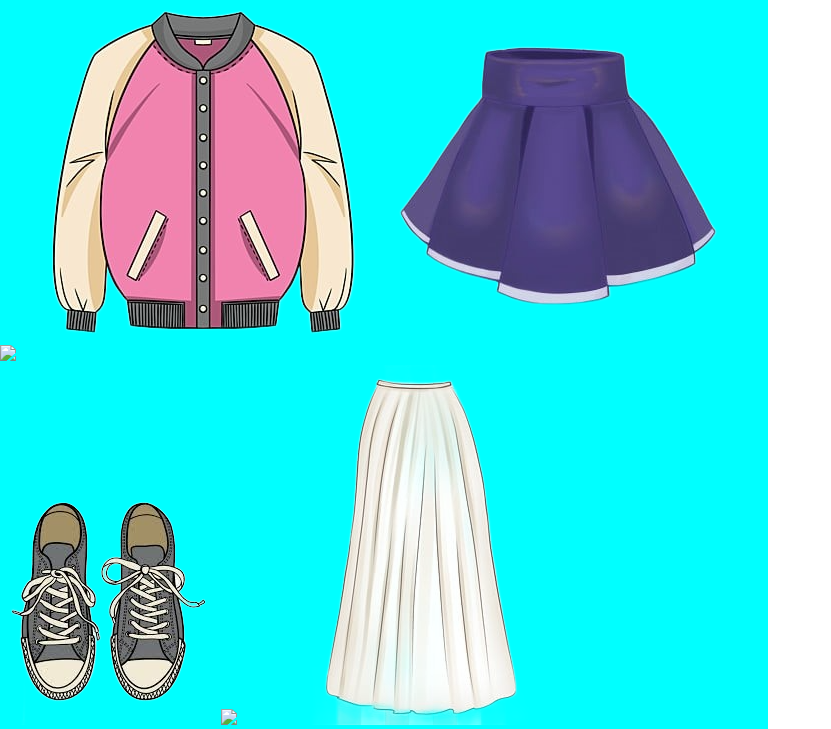
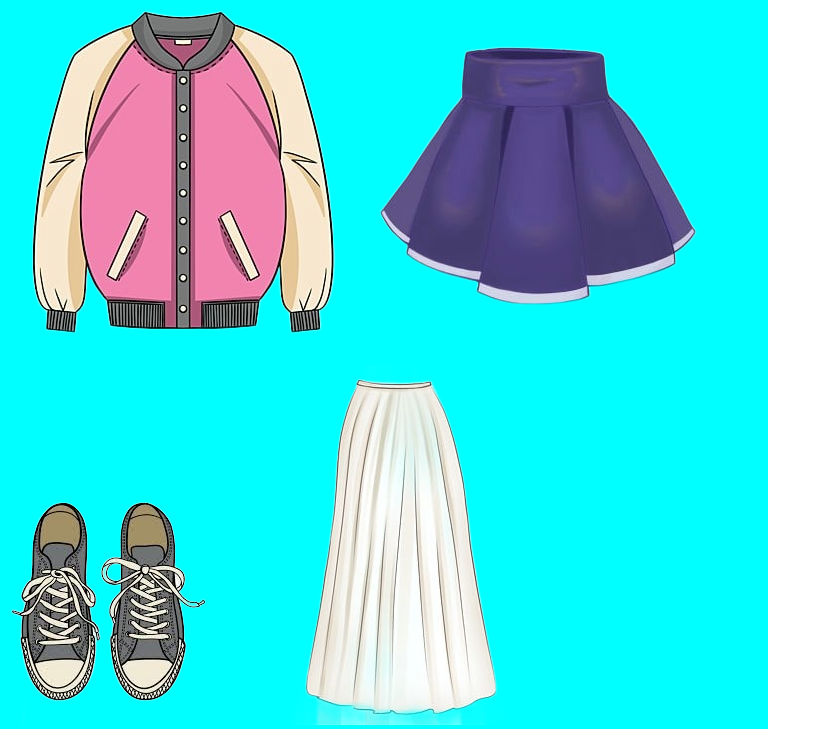
Before and after one commit to logielodewyk-ITvarsity/Module-4-Assessment-1, a plain HTML site: page index.html in a window 1280 px wide. Shown: the part 1830-2559 px from the top of the page, without its empty margins (0-831 px from the left). Drawn offline with Linux system fonts and the light colour scheme.

Commit message:
Update index.html

```diff
--- a/index.html
+++ b/index.html
@@ -70,11 +70,9 @@
            <img src="images/brown dress.png" class="draggable"/>
            <img src="images/download (1).png" class="draggable"/>
            <img src="images/images (3).png" class="draggable"/>
-           <img src="images/images.png" class="draggable"/>
            <img src="images/pink jacket.png" class="draggable"/>
            <img src="images/purpleskirt.png" class="draggable"/>
            <img src="images/takkies.png" class="draggable"/>
-           <img src="images/trousers-blue.png" class="draggable"/>
            <img src="images/white skirt.png" class="draggable"/>
            </div>
 
```
